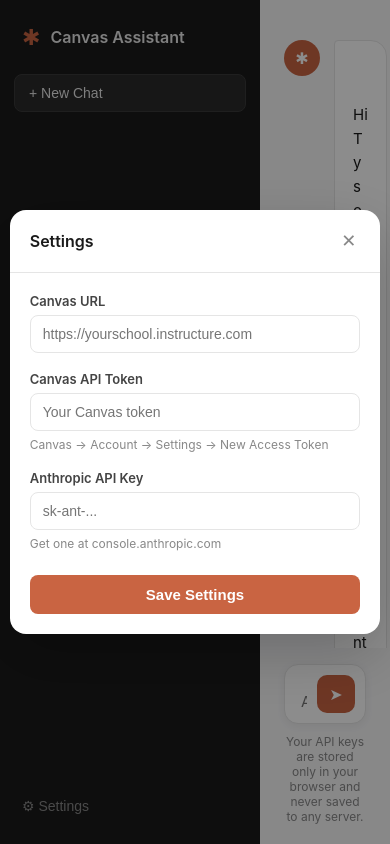
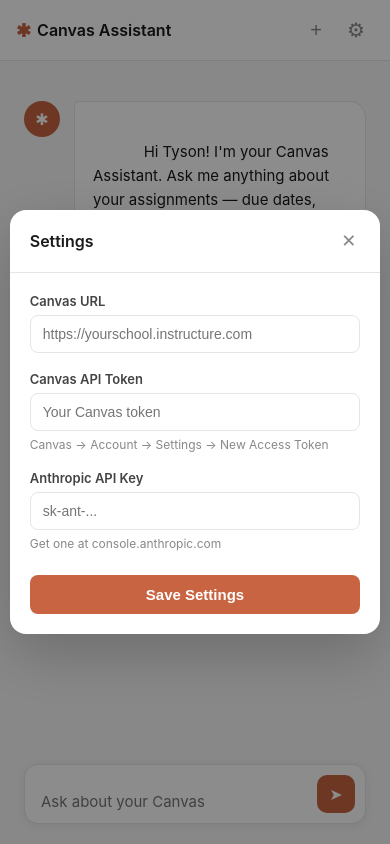
Before and after one commit to tysondelise55-dot/Canvas-Notifier, a Flask app: page / in a window 390 px wide. Run offline with Flask 3, Linux system fonts and the light colour scheme.

Commit message:
Condense sidebar to icon-only, add mobile top bar

```diff
--- a/canvas_web/static/app.js
+++ b/canvas_web/static/app.js
@@ -12,9 +12,11 @@
 
 // Event listeners
 document.getElementById('settings-btn').addEventListener('click', openSettings);
+document.getElementById('settings-btn-mobile').addEventListener('click', openSettings);
 document.getElementById('close-settings').addEventListener('click', closeSettings);
 document.getElementById('save-btn').addEventListener('click', saveSettings);
 document.getElementById('new-chat-btn').addEventListener('click', clearChat);
+document.getElementById('new-chat-btn-mobile').addEventListener('click', clearChat);
 sendBtn.addEventListener('click', sendQuestion);
 
 overlay.addEventListener('click', (e) => {
--- a/canvas_web/static/styles.css
+++ b/canvas_web/static/styles.css
@@ -29,67 +29,80 @@
 
 /* ── Sidebar ── */
 .sidebar {
-  width: 260px;
+  width: 56px;
   background: var(--sidebar-bg);
   display: flex;
   flex-direction: column;
+  align-items: center;
   justify-content: space-between;
-  padding: 20px 14px;
+  padding: 14px 0;
   flex-shrink: 0;
 }
 
-.sidebar-top {
-  display: flex;
-  flex-direction: column;
-  gap: 20px;
-}
-
-.brand {
-  display: flex;
-  align-items: center;
-  gap: 10px;
-  padding: 4px 8px;
-}
-
-.logo {
-  font-size: 22px;
-  color: var(--accent);
-}
-
-.brand-name {
-  font-size: 16px;
-  font-weight: 600;
-  color: var(--sidebar-text);
-}
-
-.new-chat-btn {
-  background: #2a2a2a;
-  color: var(--sidebar-text);
-  border: 1px solid #3a3a3a;
-  border-radius: 8px;
-  padding: 10px 14px;
-  font-size: 14px;
-  cursor: pointer;
-  text-align: left;
-  transition: background 0.15s;
-}
-
-.new-chat-btn:hover { background: #333; }
-
-.sidebar-link {
+.sidebar-icon-btn {
   background: none;
   border: none;
   color: var(--muted);
-  font-size: 14px;
+  font-size: 22px;
   cursor: pointer;
-  padding: 10px 8px;
+  width: 40px;
+  height: 40px;
   border-radius: 8px;
-  text-align: left;
-  width: 100%;
+  display: flex;
+  align-items: center;
+  justify-content: center;
   transition: background 0.15s, color 0.15s;
 }
 
-.sidebar-link:hover { background: #2a2a2a; color: var(--sidebar-text); }
+.sidebar-icon-btn:hover { background: #2a2a2a; color: white; }
+
+/* ── Mobile top bar ── */
+.topbar {
+  display: none;
+  align-items: center;
+  justify-content: space-between;
+  padding: 12px 16px;
+  border-bottom: 1px solid var(--border);
+  background: var(--white);
+  flex-shrink: 0;
+}
+
+.topbar-title {
+  font-weight: 600;
+  font-size: 16px;
+  display: flex;
+  align-items: center;
+  gap: 6px;
+}
+
+.topbar-title .logo { color: var(--accent); font-size: 18px; }
+
+.topbar-actions { display: flex; gap: 4px; }
+
+.topbar-btn {
+  background: none;
+  border: none;
+  font-size: 20px;
+  cursor: pointer;
+  color: var(--muted);
+  width: 36px;
+  height: 36px;
+  border-radius: 8px;
+  display: flex;
+  align-items: center;
+  justify-content: center;
+}
+
+.topbar-btn:hover { background: var(--bg); color: var(--text); }
+
+@media (max-width: 600px) {
+  .sidebar { display: none; }
+  .topbar { display: flex; }
+  .messages { padding: 20px 0 10px; }
+  .message { padding: 0 12px; }
+  .input-area { padding: 10px 12px 16px; }
+  .disclaimer { display: none; }
+}
 
 /* ── Main ── */
 .main {
--- a/canvas_web/templates/index.html
+++ b/canvas_web/templates/index.html
@@ -42,22 +42,24 @@
   <!-- Page layout -->
   <div class="page">
 
-    <!-- Sidebar -->
+    <!-- Sidebar (desktop only) -->
     <aside class="sidebar">
-      <div class="sidebar-top">
-        <div class="brand">
-          <span class="logo">&#10033;</span>
-          <span class="brand-name">Canvas Assistant</span>
-        </div>
-        <button id="new-chat-btn" class="new-chat-btn">+ New Chat</button>
-      </div>
+      <button class="sidebar-icon-btn" title="New Chat" id="new-chat-btn">&#43;</button>
       <div class="sidebar-bottom">
-        <button id="settings-btn" class="sidebar-link">&#9881; Settings</button>
+        <button class="sidebar-icon-btn" title="Settings" id="settings-btn">&#9881;</button>
       </div>
     </aside>
 
     <!-- Main chat area -->
     <main class="main">
+      <!-- Mobile top bar -->
+      <div class="topbar">
+        <span class="topbar-title"><span class="logo">&#10033;</span> Canvas Assistant</span>
+        <div class="topbar-actions">
+          <button class="topbar-btn" id="new-chat-btn-mobile" title="New Chat">&#43;</button>
+          <button class="topbar-btn" id="settings-btn-mobile" title="Settings">&#9881;</button>
+        </div>
+      </div>
       <div id="messages" class="messages">
         <div class="message assistant">
           <div class="avatar">&#10033;</div>
```
